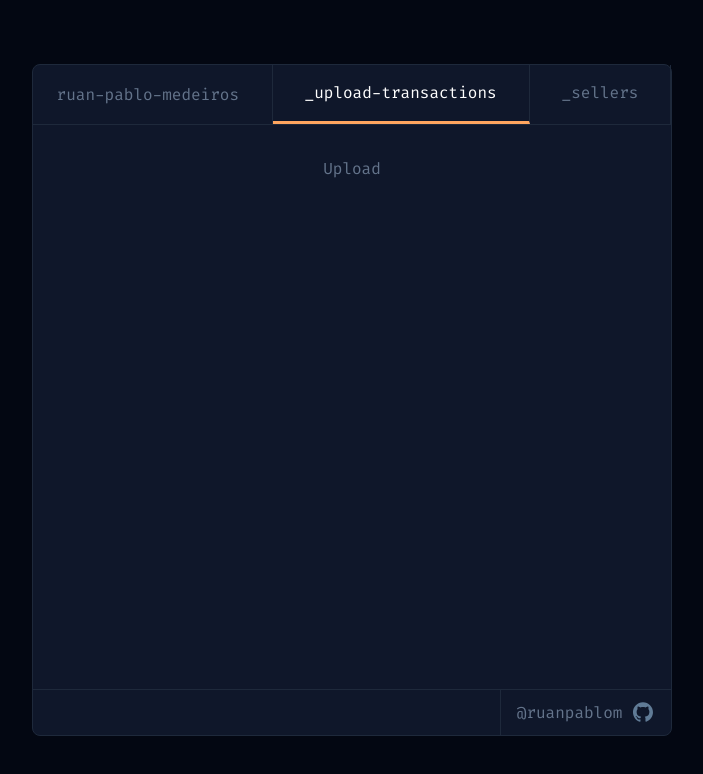
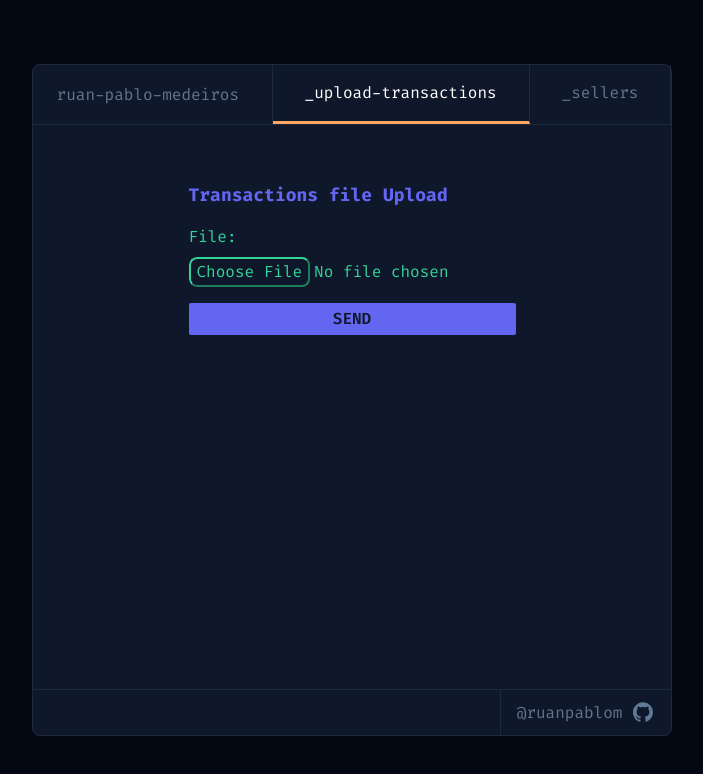
Before and after one commit to ruanpablom/fullstack-afiliadoss, a React (Vite) app in the folder frontend/: page / in a window 1280 px wide. Shown: the top 774 px of the page, without its empty margins (288-991 px from the left). Built offline with nearby package versions, Linux system fonts and the light colour scheme.

Commit message:
feat: upload transactions file WIP

```diff
--- a/frontend/package.json
+++ b/frontend/package.json
@@ -10,9 +10,13 @@
     "preview": "vite preview"
   },
   "dependencies": {
+    "@hookform/resolvers": "^3.2.0",
+    "axios": "^1.4.0",
     "react": "^18.2.0",
     "react-dom": "^18.2.0",
-    "react-router-dom": "^6.14.2"
+    "react-hook-form": "^7.45.4",
+    "react-router-dom": "^6.14.2",
+    "zod": "^3.21.4"
   },
   "devDependencies": {
     "@types/react": "^18.2.15",
--- /dev/null
+++ b/frontend/src/models/upload-transacions-file.ts
@@ -0,0 +1,3 @@
+export type UploadTransactionFileResponse = {
+  message: string;
+};
--- /dev/null
+++ b/frontend/src/pages/Upload/components/UploadForm/index.tsx
@@ -0,0 +1,69 @@
+import { useForm } from "react-hook-form";
+import { zodResolver } from "@hookform/resolvers/zod";
+import {
+  UploadFormValues,
+  uploadFormSchema,
+} from "@/schemas/upload-form-schema";
+import { Input } from "@/components/Input";
+import { useUploadTransactionsFile } from "@/services/upload-transactions-file";
+
+export function UploadForm(): JSX.Element {
+  const [uploadTransactionsFile, { loading }] = useUploadTransactionsFile();
+
+  const {
+    register,
+    handleSubmit,
+    formState: { errors },
+    reset,
+  } = useForm<UploadFormValues>({
+    resolver: zodResolver(uploadFormSchema),
+  });
+
+  const onSubmit = (data: UploadFormValues) => {
+    uploadTransactionsFile(data.file[0]).then((result) => {
+      console.info(result);
+      reset();
+    });
+  };
+
+  return (
+    <form className="flex flex-col gap-4" onSubmit={handleSubmit(onSubmit)}>
+      <Input
+        id="file"
+        label="File:"
+        type="file"
+        multiple={false}
+        {...register("file")}
+        errors={errors.file}
+      />
+      <button
+        className=" bg-indigo-500 text-slate-900 font-semibold px-2 py-1 rounded-sm cursor-pointer hover:bg-indigo-400"
+        type="submit"
+      >
+        {loading ? (
+          <>
+            <svg
+              aria-hidden="true"
+              className="w-8 h-8 mr-2 text-gray-200 animate-spin dark:text-gray-600 fill-blue-600"
+              viewBox="0 0 100 101"
+              fill="none"
+              xmlns="http://www.w3.org/2000/svg"
+            >
+              <path
+                d="M100 50.5908C100 78.2051 77.6142 100.591 50 100.591C22.3858 100.591 0 78.2051 0 50.5908C0 22.9766 22.3858 0.59082 50 0.59082C77.6142 0.59082 100 22.9766 100 50.5908ZM9.08144 50.5908C9.08144 73.1895 27.4013 91.5094 50 91.5094C72.5987 91.5094 90.9186 73.1895 90.9186 50.5908C90.9186 27.9921 72.5987 9.67226 50 9.67226C27.4013 9.67226 9.08144 27.9921 9.08144 50.5908Z"
+                fill="currentColor"
+              />
+              <path
+                d="M93.9676 39.0409C96.393 38.4038 97.8624 35.9116 97.0079 33.5539C95.2932 28.8227 92.871 24.3692 89.8167 20.348C85.8452 15.1192 80.8826 10.7238 75.2124 7.41289C69.5422 4.10194 63.2754 1.94025 56.7698 1.05124C51.7666 0.367541 46.6976 0.446843 41.7345 1.27873C39.2613 1.69328 37.813 4.19778 38.4501 6.62326C39.0873 9.04874 41.5694 10.4717 44.0505 10.1071C47.8511 9.54855 51.7191 9.52689 55.5402 10.0491C60.8642 10.7766 65.9928 12.5457 70.6331 15.2552C75.2735 17.9648 79.3347 21.5619 82.5849 25.841C84.9175 28.9121 86.7997 32.2913 88.1811 35.8758C89.083 38.2158 91.5421 39.6781 93.9676 39.0409Z"
+                fill="currentFill"
+              />
+            </svg>
+            <span className="sr-only">Loading...</span>
+          </>
+        ) : (
+          `SEND`
+        )}
+      </button>
+    </form>
+  );
+}
--- a/frontend/src/pages/Upload/index.tsx
+++ b/frontend/src/pages/Upload/index.tsx
@@ -1,3 +1,15 @@
+import { UploadForm } from "./components/UploadForm";
+
 export function Upload(): JSX.Element {
-  return <h1>Upload</h1>;
+  return (
+    <div
+      id="container"
+      className="flex flex-col gap-4 p-6"
+    >
+      <h1 className="text-lg font-bold text-indigo-500">
+        Transactions file Upload
+      </h1>
+      <UploadForm />
+    </div>
+  );
 }
--- /dev/null
+++ b/frontend/src/schemas/upload-form-schema.ts
@@ -0,0 +1,35 @@
+import * as z from 'zod';
+
+const ACCEPTED_FILE_TYPES = ['text/plain'];
+
+export const uploadFormSchema = z.object({
+  file: z.custom<FileList>().superRefine((files, ctx) => {
+    if (files.length === 0) {
+      ctx.addIssue({
+        code: z.ZodIssueCode.custom,
+        message: 'File must be provided',
+      });
+      return false;
+    }
+
+    if (!ACCEPTED_FILE_TYPES.includes(files[0].type)) {
+      ctx.addIssue({
+        code: z.ZodIssueCode.custom,
+        message: 'File must be a .txt',
+      });
+      return false;
+    }
+
+    if (files[0].size > 1024 * 1024 * 5) {
+      ctx.addIssue({
+        code: z.ZodIssueCode.custom,
+        message: 'File must be less than 5MB',
+      });
+      return false;
+    }
+
+    return true;
+  }),
+});
+
+export type UploadFormValues = z.infer<typeof uploadFormSchema>;
--- /dev/null
+++ b/frontend/src/services/base-service.ts
@@ -0,0 +1,5 @@
+import axios from 'axios';
+
+export const baseService = axios.create({
+  baseURL: import.meta.env.VITE_API_URL,
+});
--- /dev/null
+++ b/frontend/src/services/types.ts
@@ -0,0 +1,6 @@
+import { UploadTransactionFileResponse } from '@/models/upload-transacions-file';
+
+export type UseUploadTransactionsFileReturn = [
+  (file: File) => Promise<UploadTransactionFileResponse | null>,
+  { loading: boolean; erro: string | undefined },
+];
--- /dev/null
+++ b/frontend/src/services/upload-transactions-file.ts
@@ -0,0 +1,34 @@
+import { useCallback, useState } from 'react';
+import { AxiosError } from 'axios';
+import { UploadTransactionFileResponse } from '@/models/upload-transacions-file';
+import { baseService } from './base-service';
+import { UseUploadTransactionsFileReturn } from './types';
+
+export function useUploadTransactionsFile(): UseUploadTransactionsFileReturn {
+  const [loading, setLoading] = useState<boolean>(false);
+  const [erro, setErro] = useState<string | undefined>(undefined);
+
+  const uploadTransactionsFile = useCallback(async (file: File) => {
+    try {
+      setLoading(true);
+      const { data: result } =
+        await baseService.post<UploadTransactionFileResponse>(
+          'transactions/upload',
+          {
+            file,
+          },
+          { headers: { 'Content-Type': 'multipart/form-data' } },
+        );
+
+      return result;
+    } catch (err) {
+      const error = err as AxiosError<{ message: string }>;
+      setErro(error.response?.data.message);
+      throw error.response?.data.message;
+    } finally {
+      setLoading(false);
+    }
+  }, []);
+
+  return [uploadTransactionsFile, { loading, erro }];
+}
```
Also changed, not shown: 2 other files (tests, documents, lock files or other folders).
